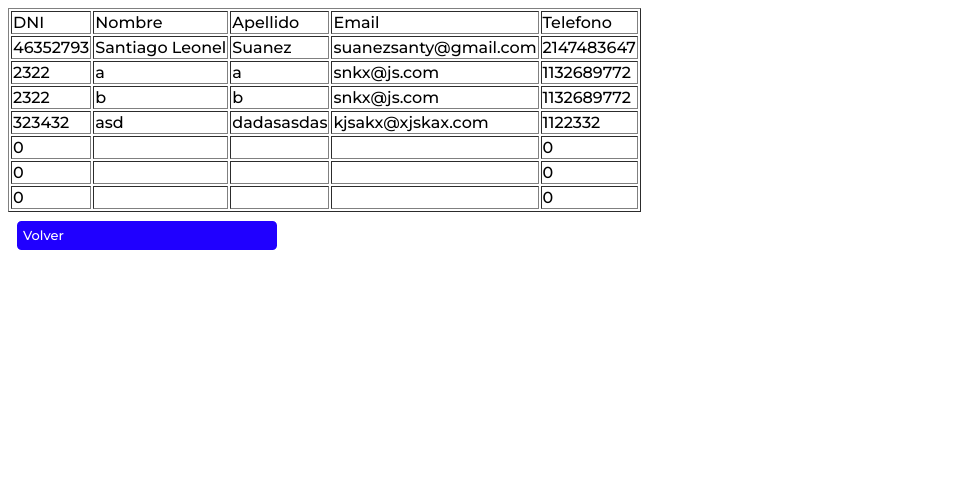
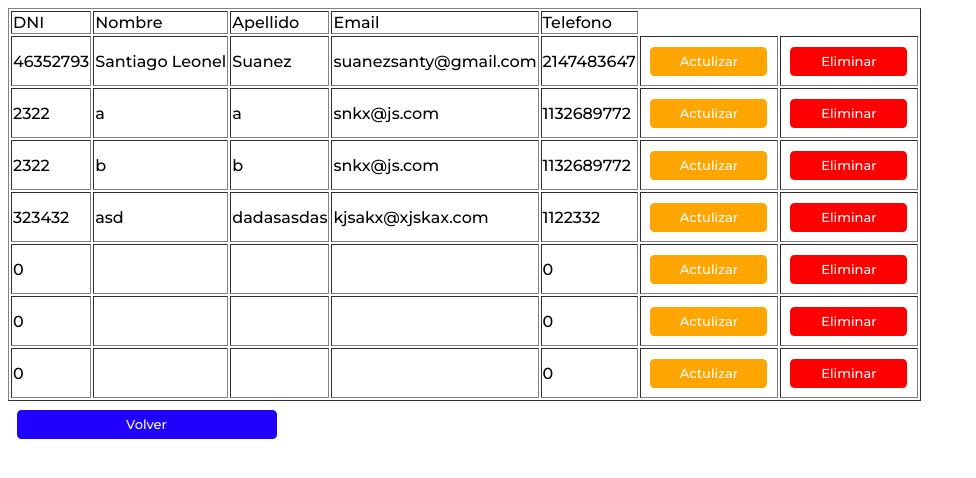
Before and after one commit to Kotjrz/Gestion-Alumnos, a PHP site: page /assets/pages/tabla-profesores.php in a window 1280 px wide. Shown: the top 478 px of the page, without its empty margins (0-976 px from the left). Run offline with PHP 8.4, Linux system fonts and the light colour scheme; data comes from the database, SQL or seed files in the repository.

Commit message:
Delete & Update

```diff
--- a/assets/css/style.css
+++ b/assets/css/style.css
@@ -18,14 +18,12 @@ h5 {
   display: grid;
 }
 
-.w-container{
-display: flex;
-justify-content: center;
-align-items: center;
-text-align: center;
-
+.w-container {
+  display: flex;
+  justify-content: center;
+  align-items: center;
+  text-align: center;
 }
-
 
 /*---HOME---*/
 div {
@@ -67,6 +65,58 @@ button:active {
   border-color: rgb(212, 212, 212);
 }
 
+.button-medium-delete {
+  color: white;
+  cursor: pointer;
+  font-family: "Montserrat", ui-sans-serif, system-ui, -apple-system,
+    BlinkMacSystemFont, "Segoe UI", Roboto, "Helvetica Neue", Arial, "Noto Sans",
+    sans-serif, "Apple Color Emoji", "Segoe UI Emoji", "Segoe UI Symbol",
+    "Noto Color Emoji";
+  font-size: small;
+  border: solid 0.2em;
+  border-radius: 0.5em;
+  width: 8em;
+  padding: 0.5em;
+  margin: 0.5em;
+  display: inline-block;
+  justify-content: center;
+  background-color: red;
+}
+
+.button-medium-delete:hover {
+  background-color: rgb(204, 0, 0);
+}
+
+.button-medium-delete:active {
+  border-color: rgb(212, 212, 212);
+}
+
+.button-medium-update {
+  color: white;
+  cursor: pointer;
+  font-family: "Montserrat", ui-sans-serif, system-ui, -apple-system,
+    BlinkMacSystemFont, "Segoe UI", Roboto, "Helvetica Neue", Arial, "Noto Sans",
+    sans-serif, "Apple Color Emoji", "Segoe UI Emoji", "Segoe UI Symbol",
+    "Noto Color Emoji";
+  font-size: small;
+  border: solid 0.2em;
+  border-radius: 0.5em;
+  width: 8em;
+  padding: 0.5em;
+  margin: 0.5em;
+  display: inline-block;
+  justify-content: center;
+  background-color: orange;
+}
+
+.button-medium-update:hover {
+  background-color: rgb(255, 123, 0);
+}
+
+.button-medium-update:active {
+  border-color: rgb(212, 212, 212);
+}
+
 a {
   text-decoration: none;
   color: white;
@@ -83,6 +133,7 @@ a {
   margin: 0.5em;
   display: inline-block;
   justify-content: center;
+  text-align: center;
   background-color: #2000ffff;
 }
 
@@ -108,7 +159,6 @@ a:active {
   grid-column: 2;
 }
 
-
 .dni_si {
   visibility: hidden;
   display: none;
@@ -129,42 +179,42 @@ a:active {
   display: block;
 }
 
-.arg{
+.arg {
   visibility: hidden;
   display: none;
 }
 
-.arg.active{
+.arg.active {
   visibility: visible;
   display: block;
 }
 
-.prov{
+.prov {
   visibility: hidden;
   display: none;
 }
 
-.prov.active{
+.prov.active {
   visibility: visible;
   display: block;
 }
 
-.otra{
+.otra {
   visibility: hidden;
   display: none;
 }
 
-.otra.active{
+.otra.active {
   visibility: visible;
   display: block;
 }
 
-.hermSi{
+.hermSi {
   visibility: hidden;
   display: none;
 }
 
-.hermSi.active{
+.hermSi.active {
   visibility: visible;
   display: block;
 }
--- a/assets/pages/tabla-profesores.php
+++ b/assets/pages/tabla-profesores.php
@@ -2,17 +2,20 @@
 
 use function PHPSTORM_META\sql_injection_subst;
 
-include("../php/lib/conn.php")
+include("../php/lib/conn.php");
+include("../php/eliminar-docente.php");
 ?>
 
 <!DOCTYPE html>
 <html lang="en">
+
 <head>
   <meta charset="UTF-8" />
   <meta name="viewport" content="width=device-width, initial-scale=1.0" />
   <link rel="stylesheet" href="../css/style.css" />
   <title>Tabla de profesores</title>
 </head>
+
 <body>
   <table border="1">
     <tr>
@@ -34,10 +37,10 @@ include("../php/lib/conn.php")
     </tr>
 
     <?php
-        $sql="SELECT * from profesores";
-        $result=mysqli_query($conn,$sql);
+    $sql = "SELECT * from profesores";
+    $result = mysqli_query($conn, $sql);
 
-        while($mostrar=mysqli_fetch_array($result)){
+    while ($mostrar = mysqli_fetch_array($result)) {
     ?>
       <tr>
         <td><?php echo $mostrar['DNI'] ?></td>
@@ -45,6 +48,8 @@ include("../php/lib/conn.php")
         <td><?php echo $mostrar['Apellido'] ?></td>
         <td><?php echo $mostrar['Mail'] ?></td>
         <td><?php echo $mostrar['Numero de telefono'] ?></td>
+        <td><a href="../php/modificar-docente.php?idDocente=<?php echo $mostrar["idDocente"]; ?>" class="button-medium-update">Actulizar</a></td>
+        <td><a href="tabla-profesores.php?idDocente=<?php echo $mostrar["idDocente"]; ?>" class="button-medium-delete">Eliminar</a></td>
       </tr>
     <?php
     }
@@ -54,4 +59,5 @@ include("../php/lib/conn.php")
   </table>
   <a href="../../index.html">Volver</a>
 </body>
+
 </html>
--- /dev/null
+++ b/assets/php/eliminar-docente.php
@@ -0,0 +1,7 @@
+<?php
+if (!empty($_GET["idDocente"])) {
+    $id = $_GET["idDocente"];
+    $sql=$conn->query("DELETE from profesores WHERE idDocente = $id");
+
+}
+?>
```
Also changed, not shown: assets/pages/index-legajo-profesor.html (+15 -15 lines), assets/php/modificar-docente.php (added, +68 -0 lines). Lines whose indentation alone changed are shown as unchanged.
